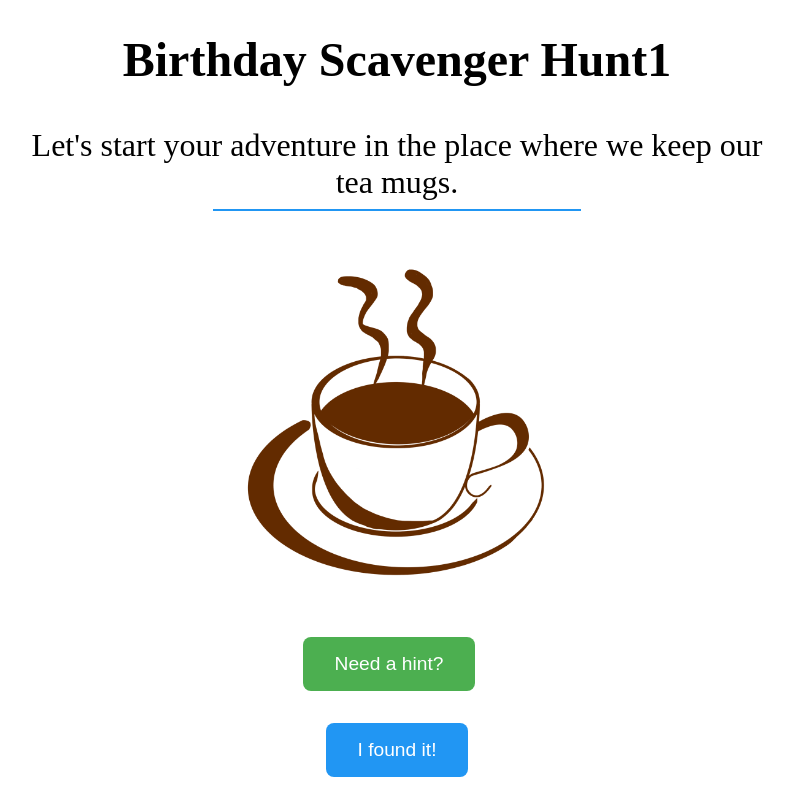
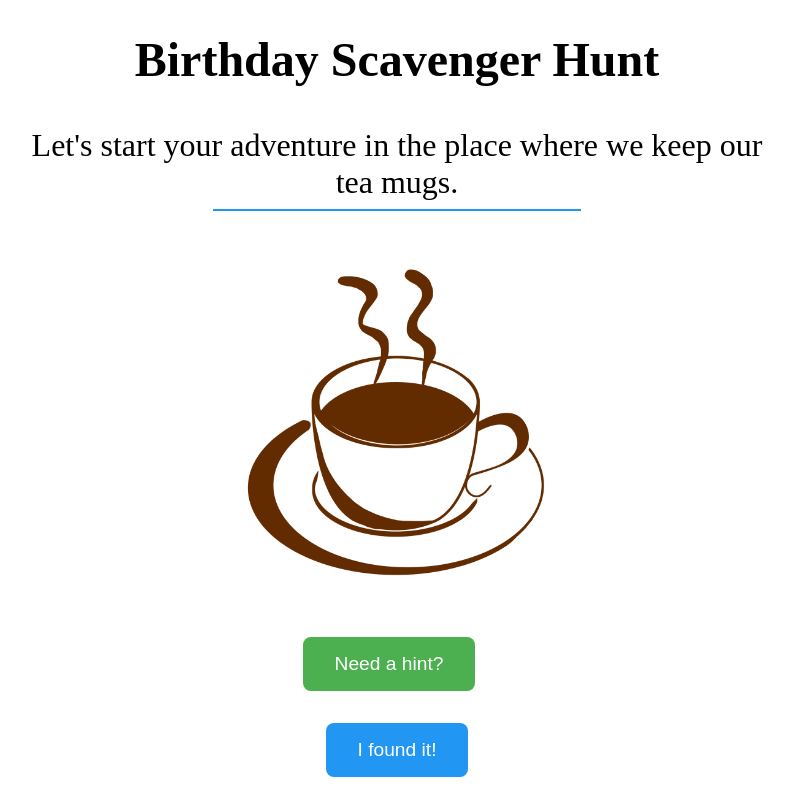
Before and after one commit to AliAMoteirek/birthday_scavenger_hunt, a React (Vite) app: page / in a window 1280 px wide. Shown: the whole page, without its empty margins (243-1037 px from the left). Built offline with nearby package versions, Linux system fonts and the light colour scheme.

Commit message:
fix congratulations

```diff
--- a/src/App.jsx
+++ b/src/App.jsx
@@ -74,14 +74,14 @@ function App() {
 
   return (
     <div className="App">
-      <h1>Birthday Scavenger Hunt1</h1>
+      <h1>Birthday Scavenger Hunt</h1>
       <Clue
         text={clues[clueIndex].text}
         location={clues[clueIndex].location}
         image={clues[clueIndex].image}
         onClueFound={handleClueFound}
       />
-      {/* <CongratulationsModal show={showModal} onClose={handleModalClose} /> */}
+      <CongratulationsModal show={showModal} onClose={handleModalClose} />
     </div>
   );
 }
```
